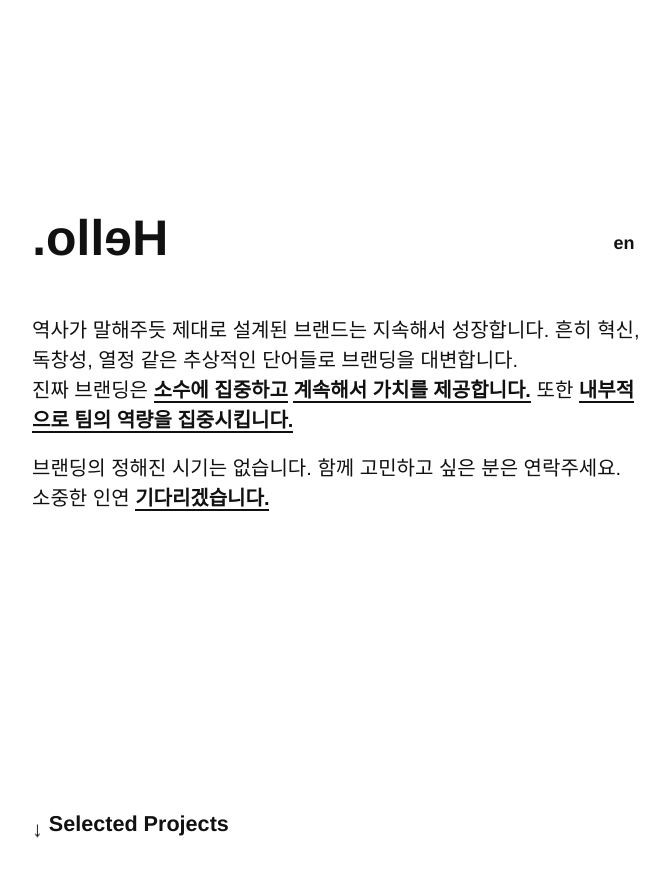
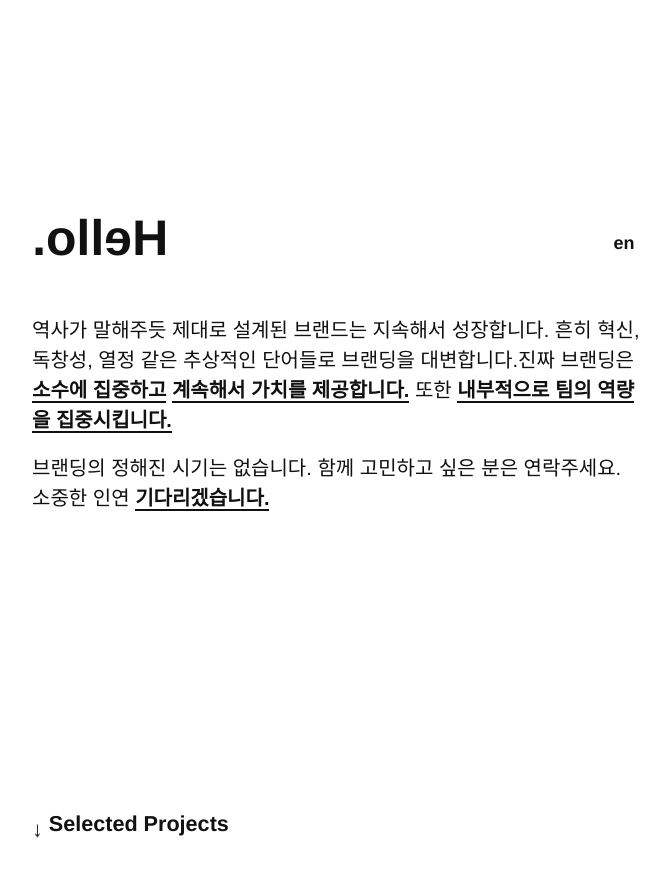
Before and after one commit to se-daan/daan.github.io, a Jekyll site: the page built from index.html, in a window 1280 px wide and 900 px high. Shown: the top 877 px of the window, without its empty margins (128-797 px from the left). Built offline with Jekyll 4.4.1, drawn with Linux system fonts in a browser that asks for light colours.

Commit message:
Update index.html

```diff
--- a/index.html
+++ b/index.html
@@ -22,7 +22,7 @@ title: Portfolio
       <!--kr popup start-->
   <!--popup end-->
       <div class="kr">
-        <p>역사가 말해주듯 제대로 설계된 브랜드는 지속해서 성장합니다. 흔히 혁신, 독창성, 열정 같은 추상적인 단어들로 브랜딩을 대변합니다.<br>진짜 브랜딩은 <span class="link-popup" onclick="location.href='#popup-kr-1'">소수에 집중하고</span> <span class="link-popup" onclick="location.href='#popup-kr-2'">계속해서 가치를 제공합니다.</span> 또한 <span class="link-popup" onclick="location.href='#popup-kr-3'">내부적으로 팀의 역량을 집중시킵니다.</span></p>
+        <p>역사가 말해주듯 제대로 설계된 브랜드는 지속해서 성장합니다. 흔히 혁신, 독창성, 열정 같은 추상적인 단어들로 브랜딩을 대변합니다.진짜 브랜딩은 <br><span class="link-popup" onclick="location.href='#popup-kr-1'">소수에 집중하고</span> <span class="link-popup" onclick="location.href='#popup-kr-2'">계속해서 가치를 제공합니다.</span> 또한 <span class="link-popup" onclick="location.href='#popup-kr-3'">내부적으로 팀의 역량을 집중시킵니다.</span></p>
         <p>브랜딩의 정해진 시기는 없습니다. 함께 고민하고 싶은 분은 연락주세요.<br>
           소중한 인연 <span onclick="location.href='#footer-info'" class="link-span">기다리겠습니다.</span></p>
       </div>
```
